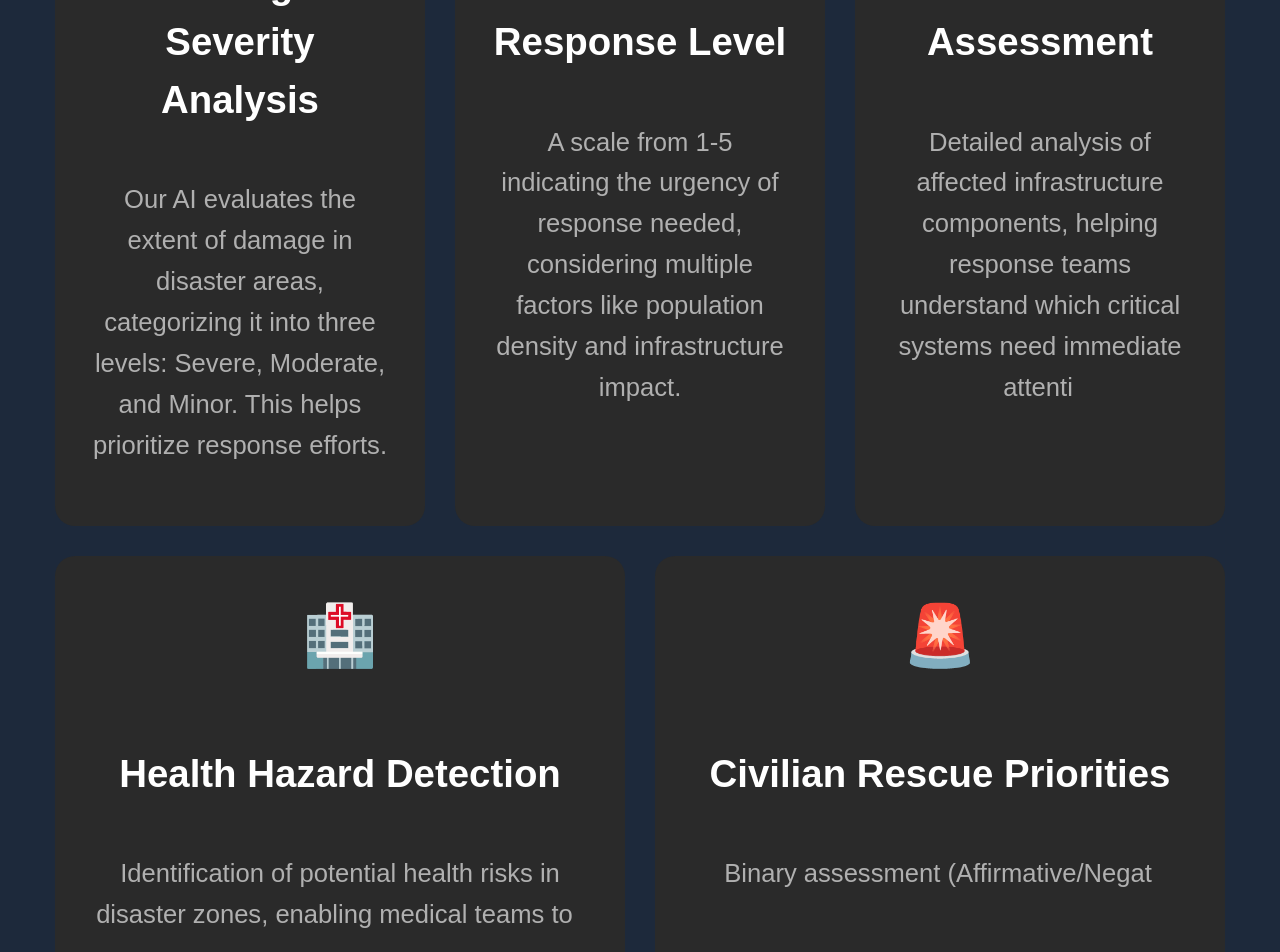
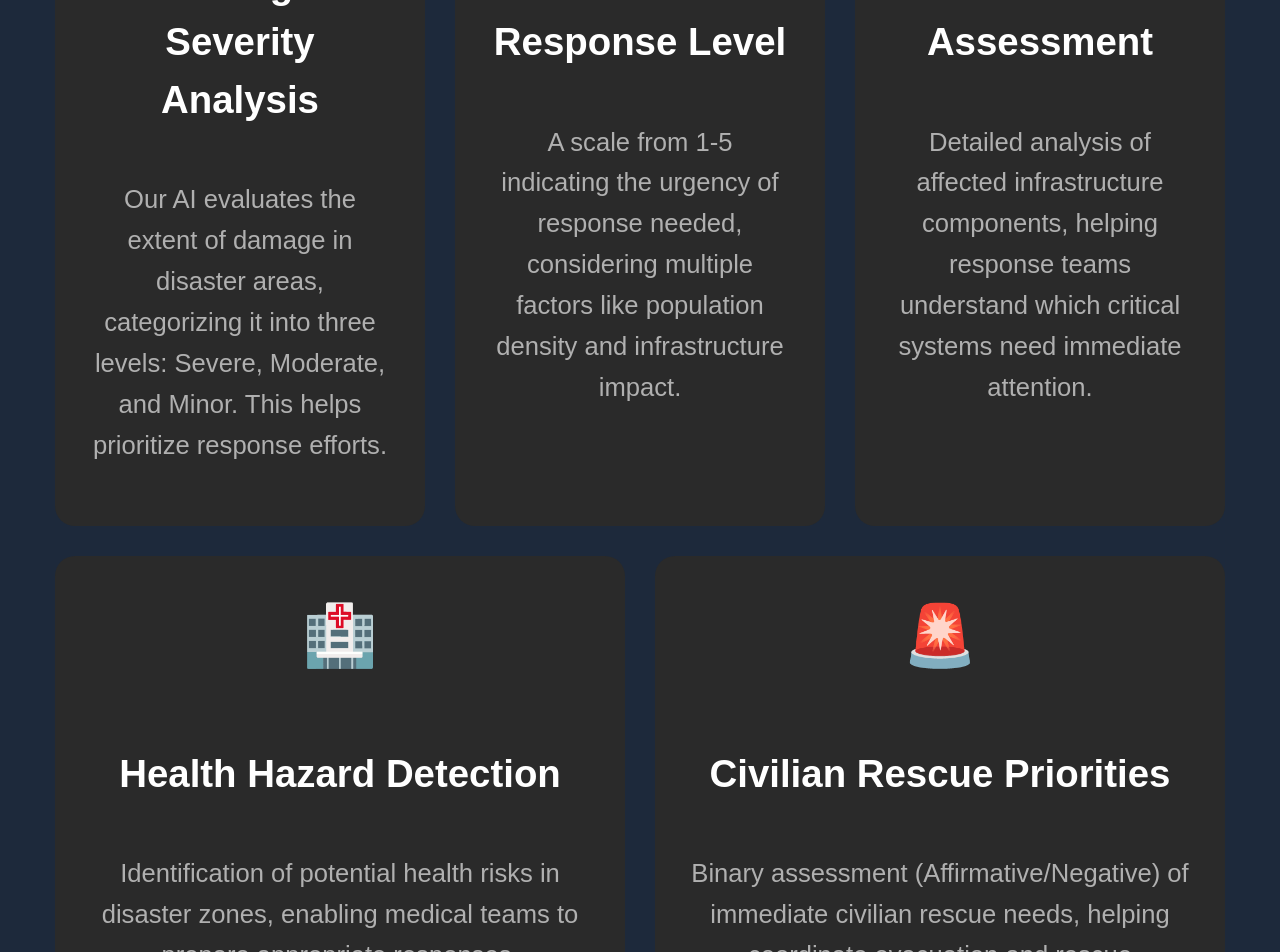
Before and after one commit to GODCHINMAY/Sentinal-A.I.d, a React (Vite) app in the folder frontend/: page /information in a window 1280 px wide. Shown: the part 640-1592 px from the top of the page. Built offline with nearby package versions, Linux system fonts and the light colour scheme.

Commit message:
prettier Info. display of text

```diff
--- a/frontend/src/pages/Information.jsx
+++ b/frontend/src/pages/Information.jsx
@@ -1,7 +1,17 @@
-import React from 'react'
-import TypewriterText from '../components/TypewriterText'
+import React, { useState, useEffect } from 'react'
 
 function Information() {
+  const [showContent, setShowContent] = useState(false);
+
+  useEffect(() => {
+    // Show all content after a 1-second delay
+    const timer = setTimeout(() => {
+      setShowContent(true);
+    }, 1000);
+
+    return () => clearTimeout(timer);
+  }, []);
+
   const metrics = [
     {
       title: "Damage Severity Analysis",
@@ -30,6 +40,12 @@ function Information() {
     }
   ]
 
+  // Fade-in animation style
+  const fadeInStyle = {
+    opacity: showContent ? 1 : 0,
+    transition: 'opacity 0.5s ease-in',
+  };
+
   return (
     <div style={{
       padding: '20px',
@@ -53,12 +69,10 @@ function Information() {
           fontSize: '1.8rem',
           maxWidth: '1000px',
           margin: '0 auto',
-          lineHeight: '1.6'
+          lineHeight: '1.6',
+          ...fadeInStyle
         }}>
-          <TypewriterText
-            text="Our advanced AI system analyzes disaster footage through five key metrics, providing emergency responders with critical insights for immediate action and resource allocation."
-            speed={20}
-          />
+          Our advanced AI system analyzes disaster footage through five key metrics, providing emergency responders with critical insights for immediate action and resource allocation.
         </p>
       </div>
 
@@ -89,13 +103,10 @@ function Information() {
               color: '#B0B0B0',
               fontSize: '1.6rem',
               lineHeight: '1.6',
-              flex: 1
+              flex: 1,
+              ...fadeInStyle
             }}>
-              <TypewriterText
-                text={metric.description}
-                speed={20}
-                delay={1000 + index * 1000}
-              />
+              {metric.description}
             </p>
           </div>
         ))}
@@ -128,13 +139,10 @@ function Information() {
               color: '#B0B0B0',
               fontSize: '1.6rem',
               lineHeight: '1.6',
-              flex: 1
+              flex: 1,
+              ...fadeInStyle
             }}>
-              <TypewriterText
-                text={metric.description}
-                speed={20}
-                delay={4000 + index * 1000}
-              />
+              {metric.description}
             </p>
           </div>
         ))}
```
